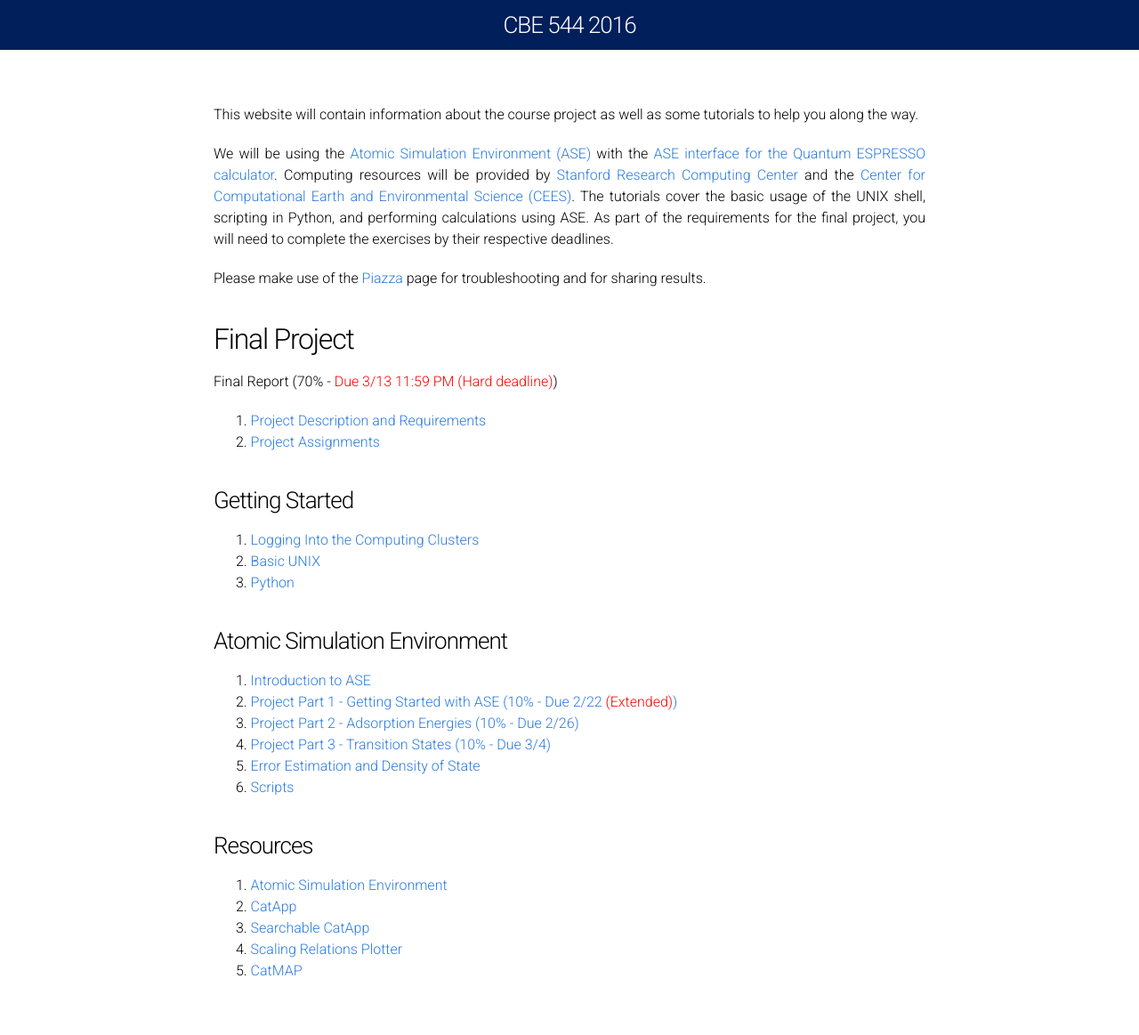
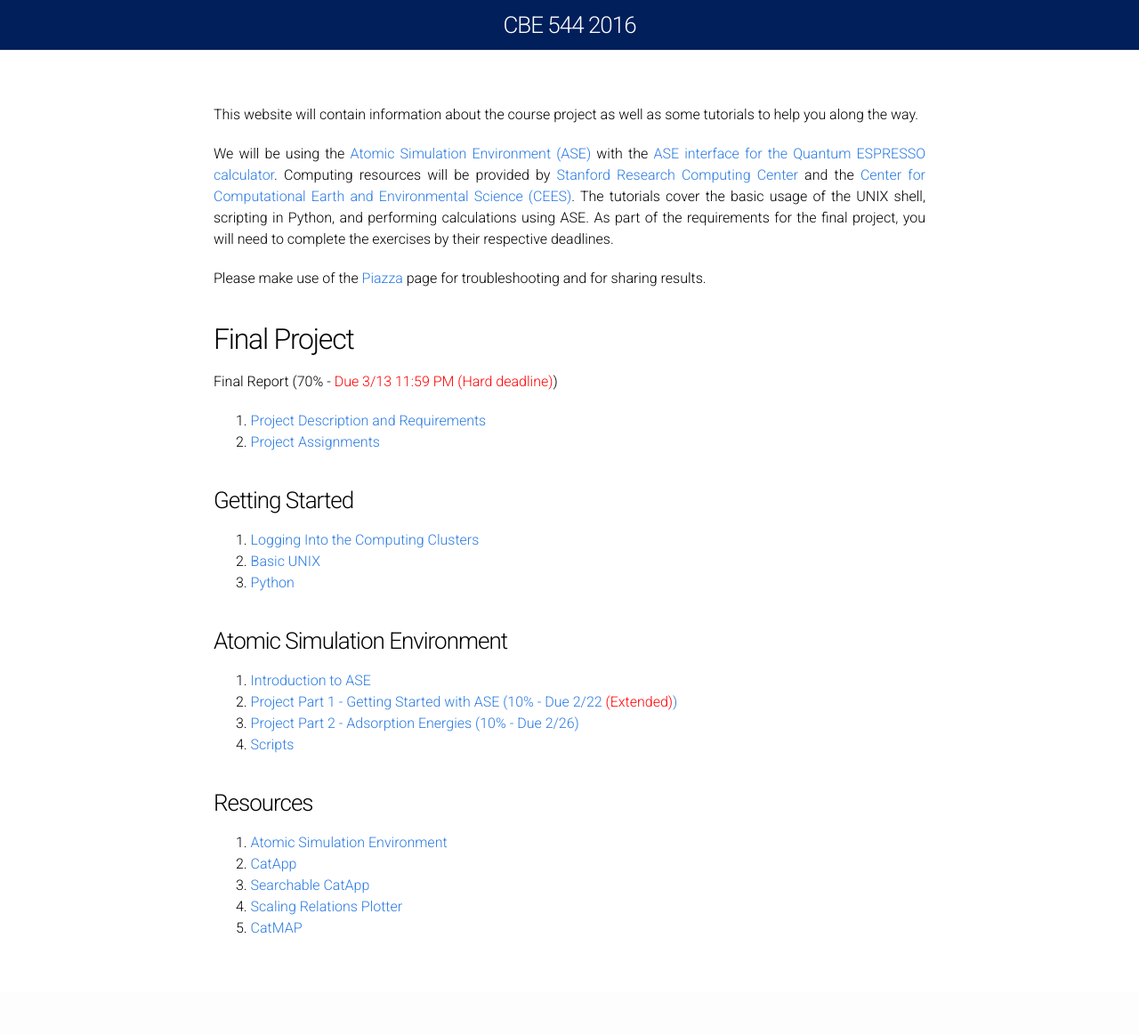
Before and after one commit to vojale/CBE544-2018.github.io, a Jekyll site: the page built from Index.md, in a window 1280 px wide. Shown: the whole page at 89% size. Built offline with Jekyll 4.4.1, drawn with Linux system fonts in a browser that asks for light colours; after the commit the page ends 1115 px from its top, so only the background shows below that.

Commit message:
Update Index.md

```diff
--- a/Index.md
+++ b/Index.md
@@ -30,9 +30,7 @@ Final Report (70% - <font color="red">Due 3/13 11:59 PM (Hard deadline)</font>)
 1. [Introduction to ASE](ASE/)
 2. [Project Part 1 - Getting Started with ASE (10% - Due 2/22 <font color="red">(Extended)</font>)](ASE/Getting_Started/)
 3. [Project Part 2 - Adsorption Energies (10% - Due 2/26)](ASE/Adsorption/)
-4. [Project Part 3 - Transition States (10% - Due 3/4)](ASE/Transition_States/)
-5. [Error Estimation and Density of State](ASE/BEEF_DOS/)
-6. [Scripts](Scripts/)
+4. [Scripts](Scripts/)
 
 
 ### Resources ###
```
